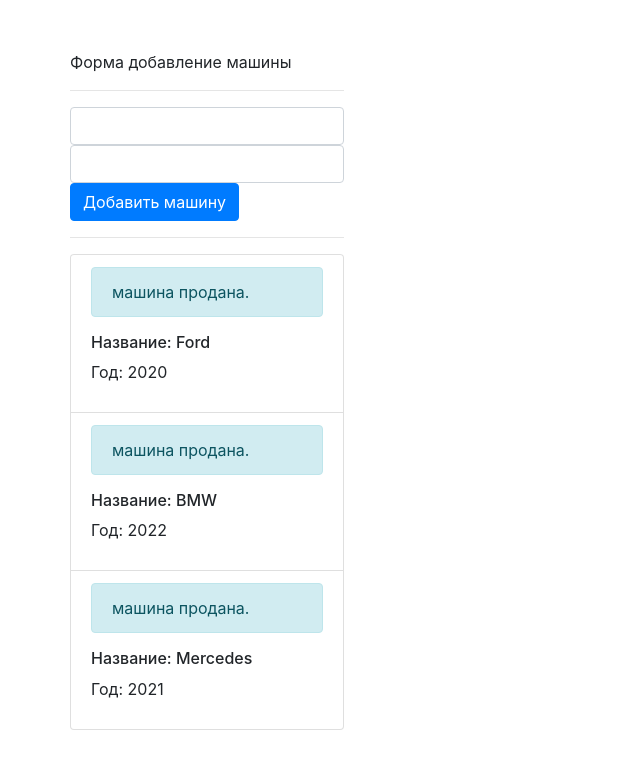
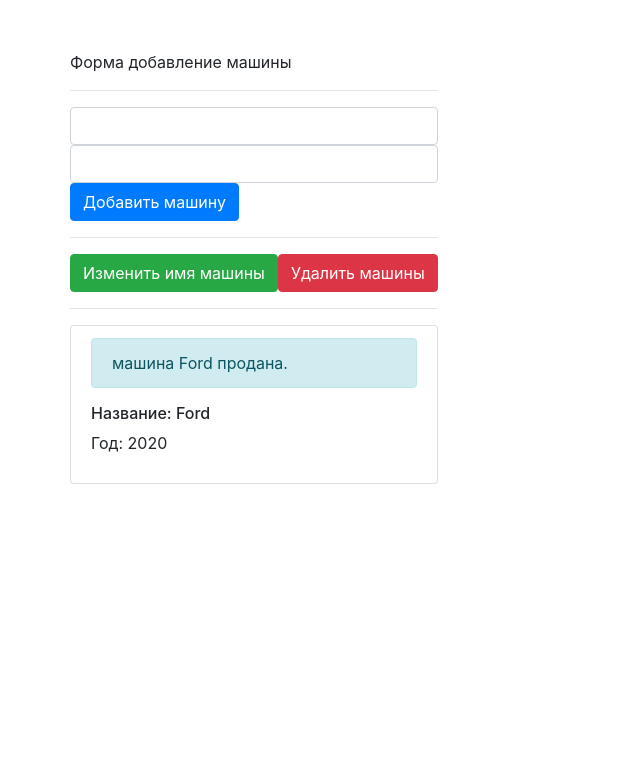
Before and after one commit to maxvanny2010/theory, an Angular app in the folder theoryapp/: page / in a window 1280 px wide. Shown: the top 768 px of the page, without its empty margins (0-640 px from the left). Built offline with nearby package versions, Linux system fonts and the light colour scheme.

Commit message:
circles life of component

```diff
--- a/theoryapp/src/app/flies/flies.component.html
+++ b/theoryapp/src/app/flies/flies.component.html
@@ -2,8 +2,12 @@
 <hr>
 <app-add-fly (ListenerOuterEvent)="addFliesByEvent($event)"></app-add-fly>
 <hr>
+
+<button class="btn btn-success" (click)="changeCarName()">Изменить имя машины</button>
+<button class="btn btn-danger" (click)="deleteCar()">Удалить машины</button>
+<hr>
 <div class="list-group">
-  <app-fly class="list-group-item" *ngFor="let fly of flies" [flyItem]="fly">
+  <app-fly class="list-group-item" *ngFor="let fly of flies" [flyItem]="fly" [name]="fly.name">
     <h6 class="list-group-item-heading" #outputRef>Название: {{ fly.name}}</h6>
     <p class="list-group-item-text">Год: {{ fly.year}}</p>
   </app-fly>
--- a/theoryapp/src/app/flies/flies.component.ts
+++ b/theoryapp/src/app/flies/flies.component.ts
@@ -10,13 +10,13 @@ export class FliesComponent {
   flies = [{
     name: 'Ford',
     year: 2020
-  }, {
+  }/*, {
     name: 'BMW',
     year: 2022
   }, {
     name: 'Mercedes',
     year: 2021
-  }];
+  }*/];
 
   constructor() {
   }
@@ -24,4 +24,12 @@ export class FliesComponent {
   addFliesByEvent(fly: { name: string, year: number }) {
     this.flies.push(fly);
   }
+
+  changeCarName() {
+    this.flies[0].name = 'new car name';
+  }
+
+  deleteCar() {
+    this.flies.splice(0, 1);
+  }
 }
--- a/theoryapp/src/app/fly/fly.component.html
+++ b/theoryapp/src/app/fly/fly.component.html
@@ -1,3 +1,3 @@
-<div class="alert alert-info">машина продана.</div>
+<div class="alert alert-info">машина {{name}} продана.</div>
 <!--ng-component. parent html form flies.component.html -> into <app-fly> row 7-8 <app-fly>-->
 <ng-content></ng-content>
--- a/theoryapp/src/app/fly/fly.component.ts
+++ b/theoryapp/src/app/fly/fly.component.ts
@@ -1,15 +1,68 @@
-import {Component, ContentChild, ElementRef, Input} from '@angular/core';
+import {
+  AfterContentChecked,
+  AfterContentInit,
+  AfterViewChecked,
+  AfterViewInit,
+  Component,
+  ContentChild,
+  DoCheck,
+  ElementRef,
+  Input,
+  OnChanges, OnDestroy,
+  OnInit,
+  SimpleChanges
+} from '@angular/core';
 
 @Component({
   selector: 'app-fly',
   templateUrl: './fly.component.html',
   styleUrls: ['./fly.component.css']
 })
-export class FlyComponent {
+export class FlyComponent implements OnInit,
+  OnChanges, DoCheck, AfterContentInit, AfterContentChecked,
+  AfterViewInit, AfterViewChecked, OnDestroy{
   @Input('flyItem') fly: { name: string, year: number; };
   @ContentChild('outputRef') outputRef: ElementRef;
+  @Input() name: string;
 
   ngAfterViewInit() {
     console.log(this.outputRef);
   }
+
+  /*life circles components*/
+  /*first level callback*/
+
+  /*create all each*/
+  constructor() {
+    console.log('constructor');
+  }
+
+
+  ngOnInit(): void {
+    console.log('ngOnInit');
+  }
+
+  ngOnChanges(changes: SimpleChanges): void {
+    console.log('ngOnChanges', changes);
+  }
+
+  ngDoCheck(): void {
+    console.log('ngDoCheck');
+  }
+
+  ngAfterContentChecked(): void {
+    console.log('ngAfterContentChecked');
+  }
+
+  ngAfterContentInit(): void {
+    console.log('ngAfterContentInit');
+  }
+
+  ngAfterViewChecked(): void {
+    console.log('ngAfterViewChecked');
+  }
+
+  ngOnDestroy(): void {
+    console.log('ngOnDestroy');
+  }
 }
```
Also changed, not shown: theoryapp/img/circles life of component.png (added).
